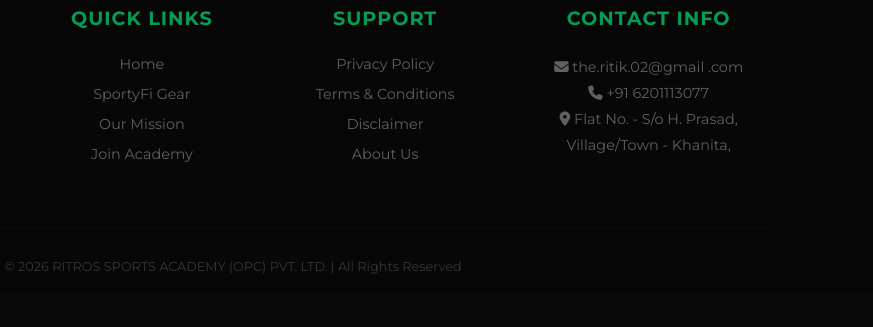
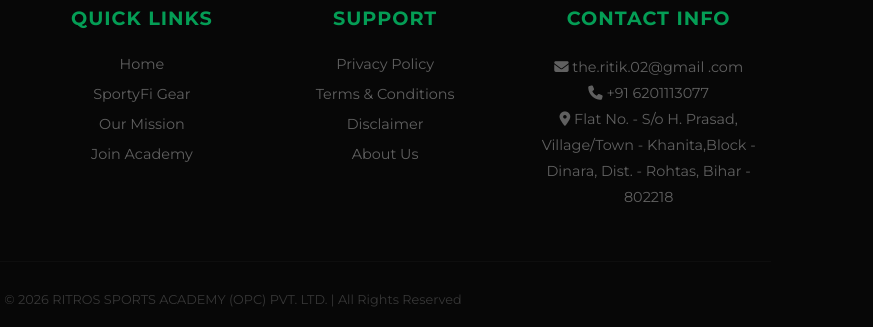
Before and after one commit to ritros/Ritros-Sports-Academy, a plain HTML site: page index.html in a window 1280 px wide. Shown: the part 5584-5911 px from the top of the page, 407-1280 px from the left. Before the commit the page ends 5878 px from the top, so only its background shows below. Drawn offline with nearby package versions, Linux system fonts and the light colour scheme.

Commit message:
Update index.html

```diff
--- a/index.html
+++ b/index.html
@@ -382,7 +382,7 @@
             <h4>Contact Info</h4>
             <p><i class="fas fa-envelope"></i> the.ritik.02@gmail .com</p>
             <p><i class="fas fa-phone"></i> +91 6201113077</p>
-            <p><i class="fas fa-map-marker-alt"></i> Flat No. - S/o H. Prasad, Village/Town - Khanita,</p>
+            <p><i class="fas fa-map-marker-alt"></i> Flat No. - S/o H. Prasad, Village/Town - Khanita,Block - Dinara, Dist. - Rohtas, Bihar - 802218</p>
         </div>
     </div>
 
```
